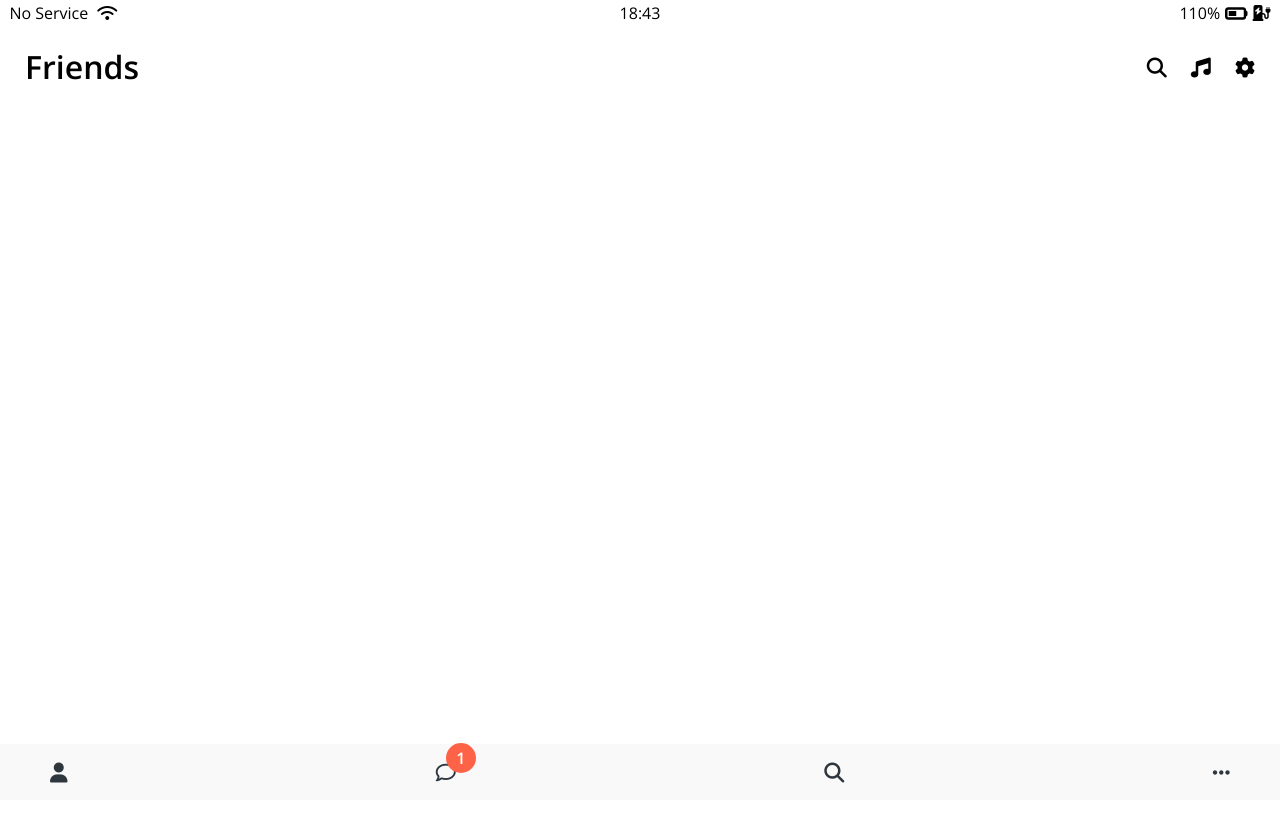
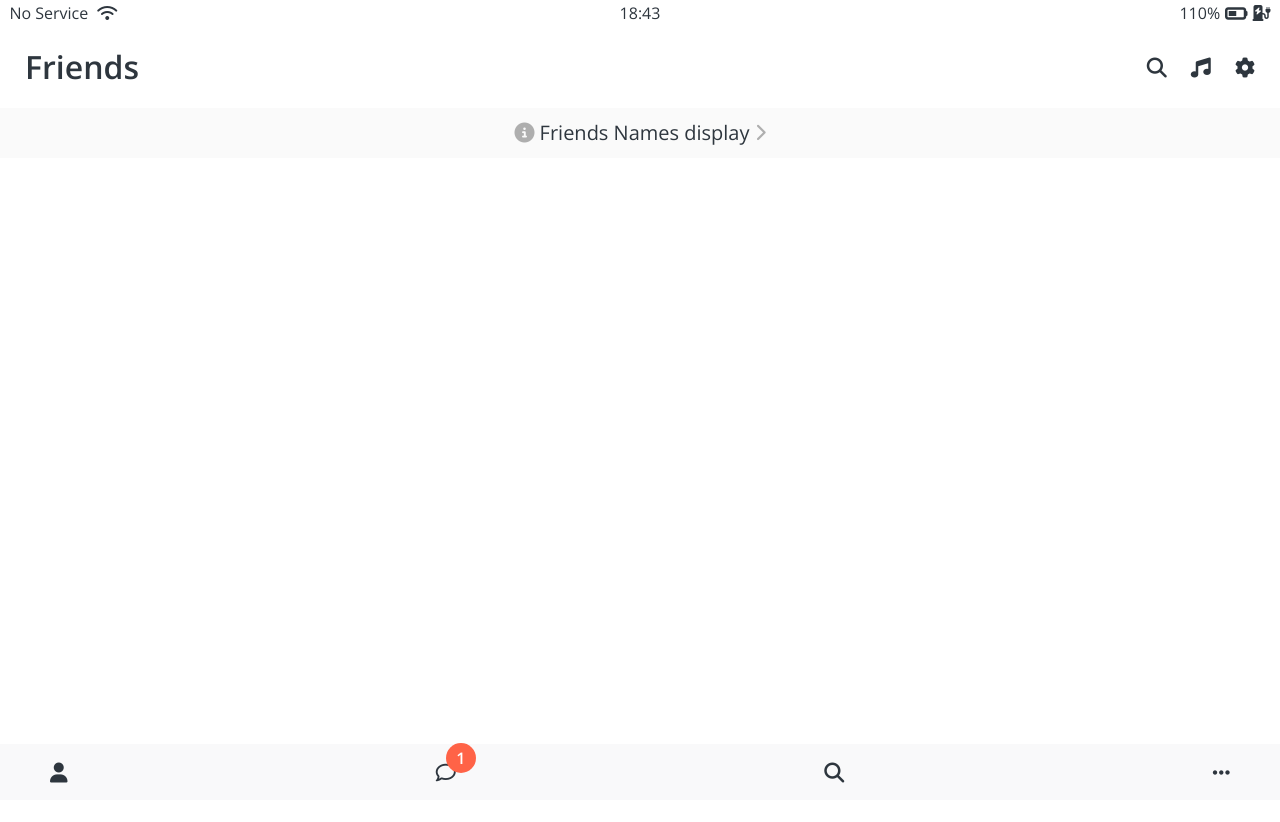
Before and after one commit to leehywo/kokoa_clone, a plain HTML site: page friends.html in a window 1280 px wide. Shown: the top 822 px of the page. Drawn offline with nearby package versions, Linux system fonts and the light colour scheme.

Commit message:
screen-header

```diff
--- /dev/null
+++ b/css/screens/friends.css
@@ -0,0 +1,11 @@
+#friends-display-link {
+  text-align: center;
+  display: block;
+  background-color: #fafafa;
+  padding: 15px 0px;
+  font-size: 20px;
+}
+
+#friends-display-link i {
+  color: rgba(0, 0, 0, 0.3);
+}
--- a/css/styles.css
+++ b/css/styles.css
@@ -9,8 +9,10 @@
 
 /* Screnens */
 @import "screens/login.css";
+@import "screens/friends.css";
 
 body {
   font-family: "Open Sans", sans-serif;
+  color: #2e363e;
   height: 1000vh;
 }
--- a/friends.html
+++ b/friends.html
@@ -30,6 +30,11 @@
       </div>
     </header>
 
+    <a id="friends-display-link">
+      <i class="fas fa-info-circle"></i> Friends Names display
+      <i class="fas fa-chevron-right fa-sm"></i>
+    </a>
+
     <nav class="nav">
       <ul class="nav__list">
         <li class="nav__btn">
```
